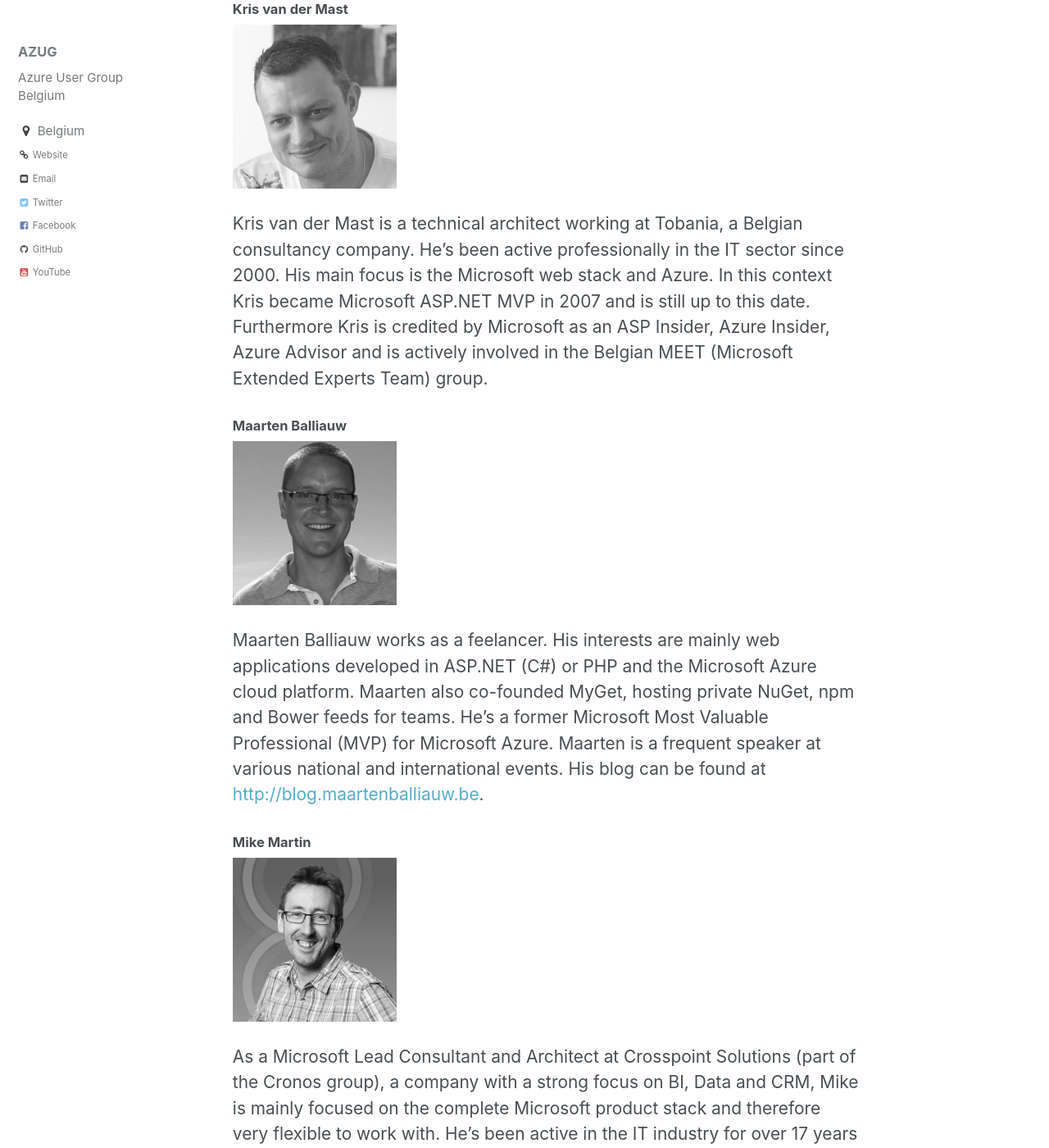
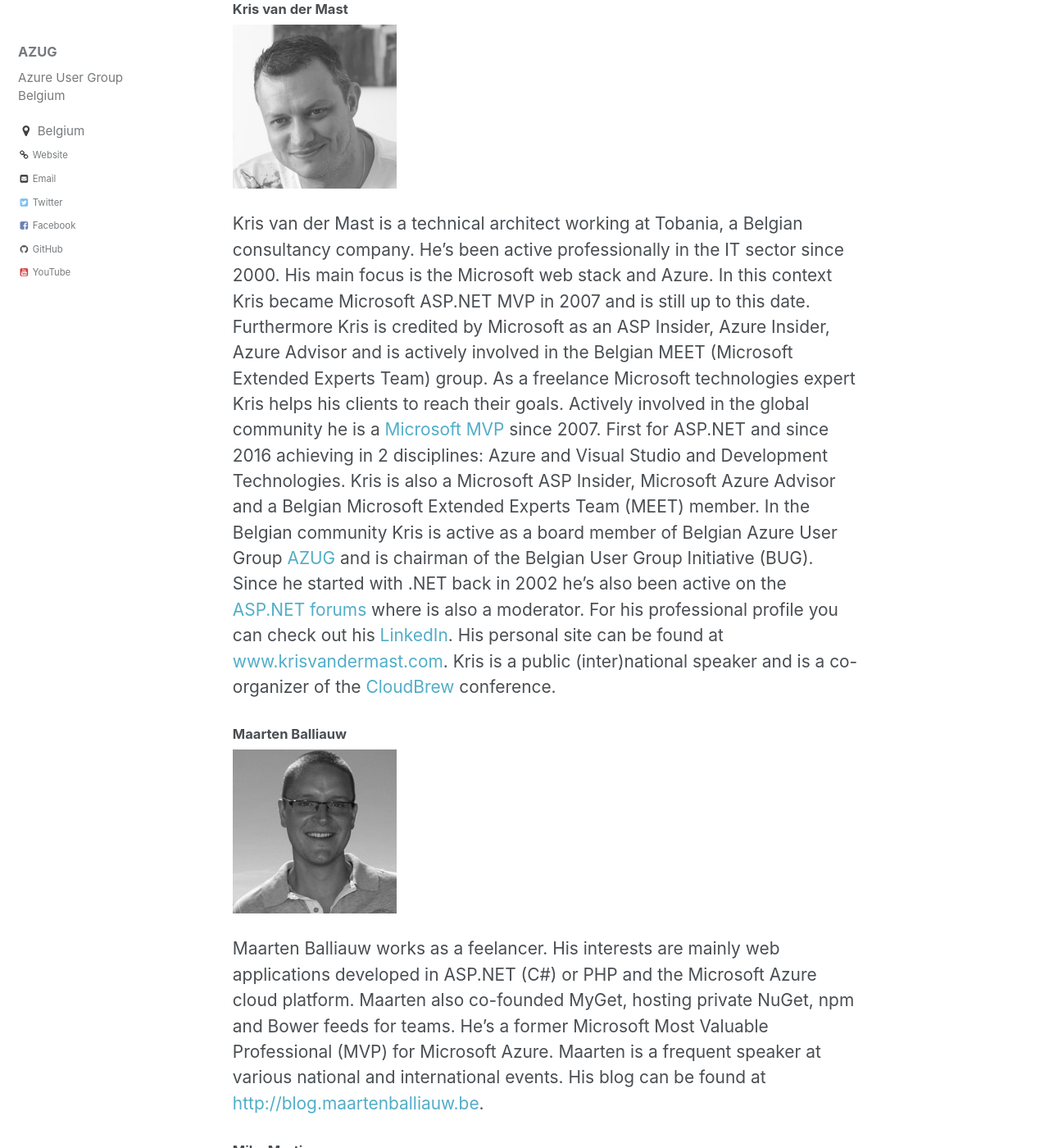
Before and after one commit to AzugBe/azugbe.github.io, a Jekyll site: the page built from _pages/about.md, in a window 1280 px wide and 1400 px high, scrolled down 2212 px. Shown: the whole window at 82% size. Built offline with Jekyll 4.4.1, drawn with Linux system fonts in a browser that asks for light colours.

Commit message:
Update about.md (#7)
Updated profile

```diff
--- a/_pages/about.md
+++ b/_pages/about.md
@@ -46,7 +46,9 @@ Yves has been shipping enterprise and cloud software since 2001. He is specializ
 
 ![](/assets/media/crew/kris-vandermast.jpg)
 
+
 Kris van der Mast is a technical architect working at Tobania, a Belgian consultancy company. He's been active professionally in the IT sector since 2000. His main focus is the Microsoft web stack and Azure. In this context Kris became Microsoft ASP.NET MVP in 2007 and is still up to this date. Furthermore Kris is credited by Microsoft as an ASP Insider, Azure Insider, Azure Advisor and is actively involved in the Belgian MEET (Microsoft Extended Experts Team) group.
+As a freelance Microsoft technologies expert Kris helps his clients to reach their goals. Actively involved in the global community he is a [Microsoft MVP](https://mvp.microsoft.com/en-us/PublicProfile/38656?fullName=Kris%20%20van%20der%20Mast) since 2007. First for ASP.NET and since 2016 achieving in 2 disciplines: Azure and Visual Studio and Development Technologies. Kris is also a Microsoft ASP Insider, Microsoft Azure Advisor and a Belgian Microsoft Extended Experts Team (MEET) member. In the Belgian community Kris is active as a board member of Belgian Azure User Group [AZUG](http://www.azug.be) and is chairman of the Belgian User Group Initiative (BUG). Since he started with .NET back in 2002 he's also been active on the [ASP.NET forums](https://forums.asp.net/members/XIII.aspx) where is also a moderator. For his professional profile you can check out his [LinkedIn](http://www.linkedin.com/in/krisvandermast). His personal site can be found at [www.krisvandermast.com](http://www.krisvandermast.com). Kris is a public (inter)national speaker and is a co-organizer of the [CloudBrew](http://www.cloudbrew.be) conference.
 
 ### Maarten Balliauw
 
```
